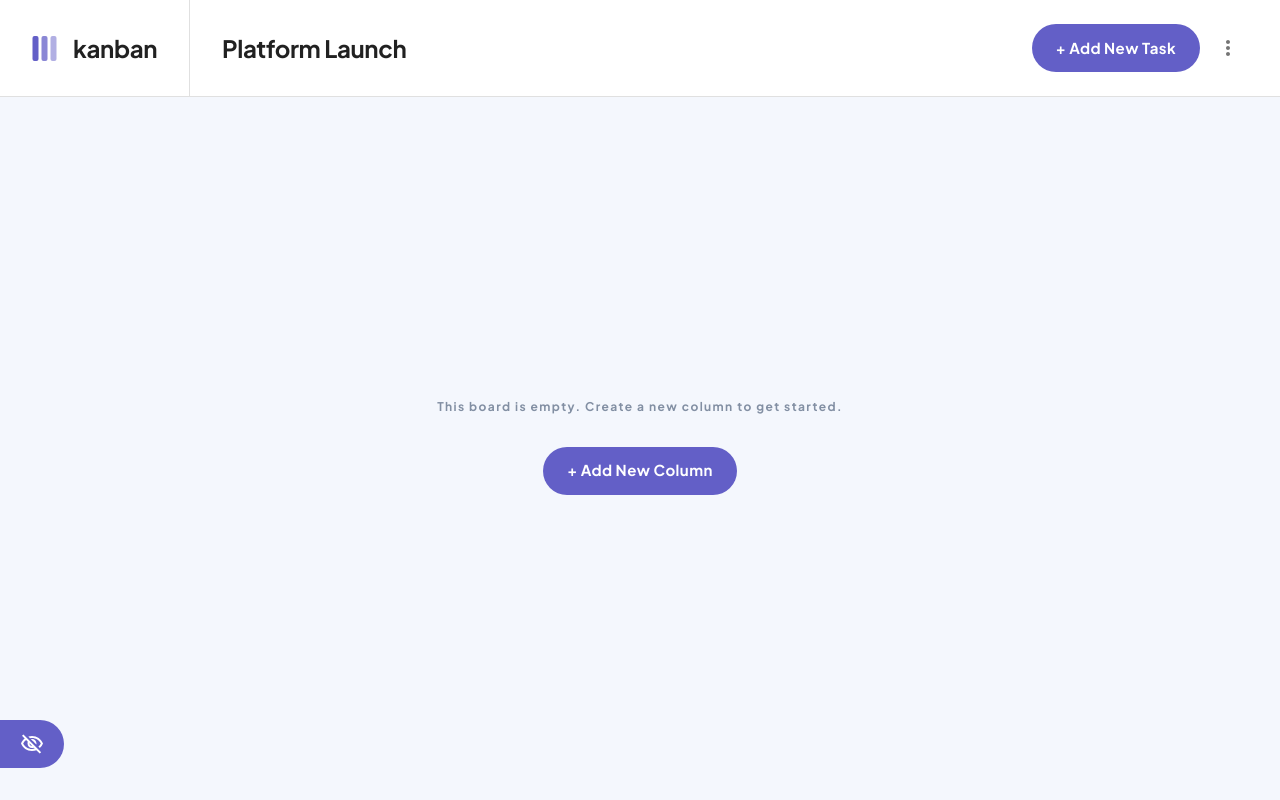
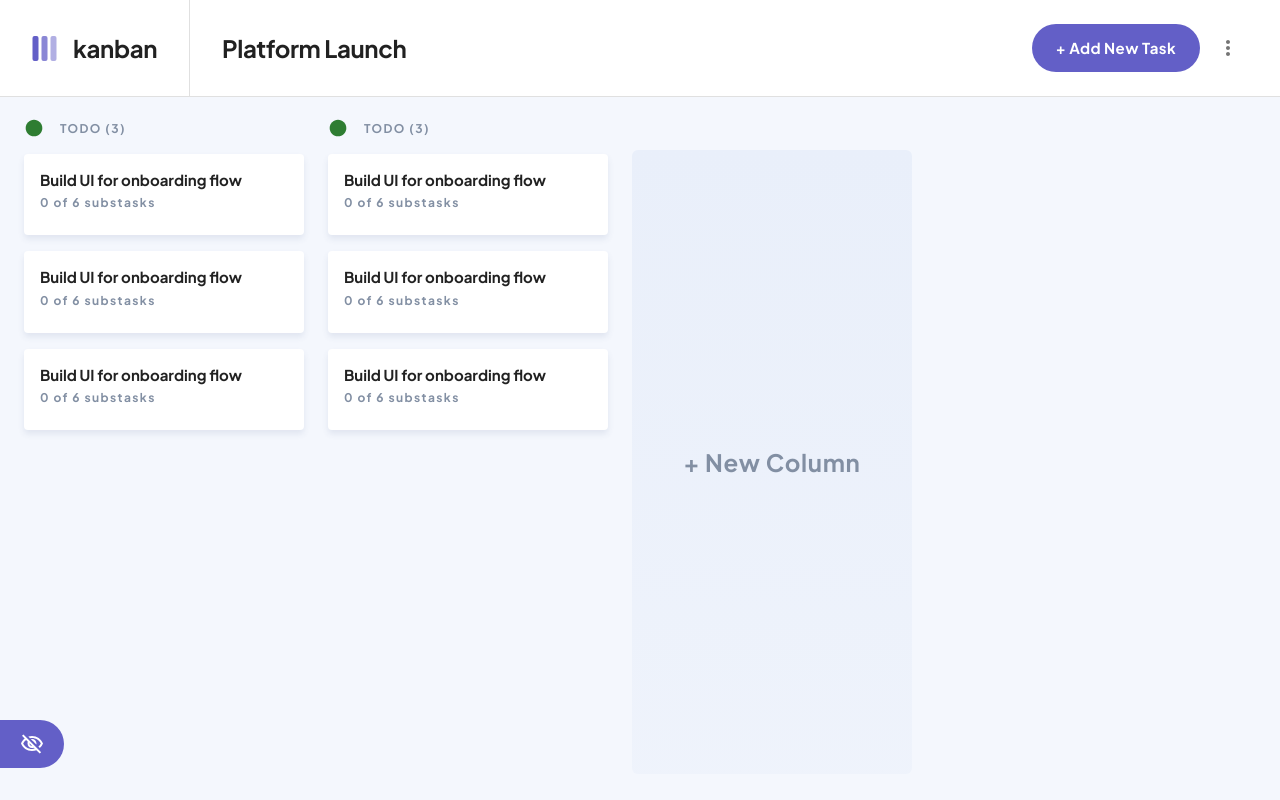
Before and after one commit to AndriiShoiko/kanban-web-app, a Next.js app: page / in a window 1280 px wide. Built offline with nearby package versions, Linux system fonts and the light colour scheme.

Commit message:
add task board component

```diff
--- /dev/null
+++ b/components/Board/BoardTable.jsx
@@ -0,0 +1,46 @@
+import { Grid } from "@mui/material"
+import { CardTask } from "./CardTask/CardTask"
+import { HeaderColumn } from "./HeaderColumn"
+import { NewColumn } from "./NewColumn"
+
+export const BoardTable = () => {
+    return (
+        <Grid container columnGap={3} padding="24px" height="100%" wrap>
+            <Grid item>
+                <Grid container direction="column" rowGap={2}>
+                    <Grid item>
+                        <HeaderColumn />
+                    </Grid>
+                    <Grid item>
+                        <CardTask />
+                    </Grid>
+                    <Grid item>
+                        <CardTask />
+                    </Grid>
+                    <Grid item>
+                        <CardTask />
+                    </Grid>
+                </Grid>
+            </Grid>
+            <Grid item>
+                <Grid container direction="column" rowGap={2}>
+                    <Grid item>
+                        <HeaderColumn />
+                    </Grid>
+                    <Grid item>
+                        <CardTask />
+                    </Grid>
+                    <Grid item>
+                        <CardTask />
+                    </Grid>
+                    <Grid item>
+                        <CardTask />
+                    </Grid>
+                </Grid>
+            </Grid>
+            <Grid item>
+                <NewColumn />
+            </Grid>
+        </Grid>
+    )
+}
--- /dev/null
+++ b/components/Board/CardTask/CardTask.jsx
@@ -0,0 +1,29 @@
+import { Card, Typography, CardContent, Link } from "@mui/material";
+import { styled } from '@mui/material/styles';
+
+import { useDarkMode } from "../../../hooks/useDarkMode";
+
+const CardTaskStyle = styled(Card, {
+    shouldForwardProp: (prop) => prop !== 'darkMode'
+})(({ theme, darkMode }) => ({
+    ...theme.components.cardTask,
+    boxShadow: "0px 4px 6px rgba(54, 78, 126, 0.101545)",
+    ...(darkMode && {
+        backgroundColor: theme.palette.common.darkGrey,
+    }),
+}));
+
+export const CardTask = () => {
+    return (
+        <CardTaskStyle darkMode={useDarkMode()}>
+            <CardContent>
+                <Typography variant="h3" gutterBottom>
+                    Build UI for onboarding flow
+                </Typography>
+                <Typography variant="h4">
+                    0 of 6 substasks
+                </Typography>
+            </CardContent>
+        </CardTaskStyle>
+    )
+}
--- /dev/null
+++ b/components/Board/CardTask/index.js
@@ -0,0 +1 @@
+export { CardTask } from "./CardTask";
--- /dev/null
+++ b/components/Board/HeaderColumn.jsx
@@ -0,0 +1,13 @@
+import { Stack, Typography } from "@mui/material";
+import CircleIcon from '@mui/icons-material/Circle';
+
+export const HeaderColumn = (props) => {
+    return (
+        <Stack sx={{ minHeight: "20px" }} direction="row" spacing={2} alignItems="center">
+            <CircleIcon color="success" fontSize="small" />
+            <Typography variant="h4">
+                TODO (3)
+            </Typography>
+        </Stack>
+    )
+}
--- /dev/null
+++ b/components/Board/NewColumn.jsx
@@ -0,0 +1,44 @@
+import { Box, Button } from "@mui/material";
+import { styled } from "@mui/material/styles";
+import { useDarkMode } from "../../hooks/useDarkMode";
+
+const StyledNewColumn = styled(Box, {
+    shouldForwardProp: (prop) => prop !== "darkMode",
+})(({ theme, darkMode }) => ({
+    display: "flex",
+    alignItems: "center",
+    justifyContent: "center",
+    height: `calc(100% - ${theme.spacing(4)})`,
+    width: "100%",
+    marginTop: theme.spacing(4),
+    background:
+        "linear-gradient(180deg, #E9EFFA 0%, rgba(233, 239, 250, 0.5) 100%)",
+    borderRadius: "6px",
+    ...theme.components.cardTask,
+    ...(darkMode && {
+        background:
+            "linear-gradient(180deg, rgba(43, 44, 55, 0.25) 0%, rgba(43, 44, 55, 0.125) 100%)",
+    }),
+}));
+
+export const StyledButton = styled(Button)(({ theme }) => ({
+    fontStyle: "normal",
+    fontWeight: 700,
+    fontSize: "24px",
+    lineHeight: "30px",
+    backgroundColor: "inherit",
+    color: theme.palette.common.mediumGrey,
+    "&:hover": {
+        backgroundColor: "inherit",
+        cursor: "pointer",
+        color: theme.palette.common.mainPurple,
+    },
+}));
+
+export const NewColumn = () => {
+    return (
+        <StyledNewColumn darkMode={useDarkMode()}>
+            <StyledButton size="large">+ New Column</StyledButton>
+        </StyledNewColumn>
+    );
+};
--- a/pages/index.js
+++ b/pages/index.js
@@ -1,45 +1,15 @@
-import { Typography } from "@mui/material";
-
 import { Layout } from "../components/Layout";
-
-import { useContext } from "react";
-import { ThemeContext } from "../store/ThemeContext";
-import { ButtonDestructive } from "../ui/buttons/ButtonDestructive";
-import { ButtonPrimaryL } from "../ui/buttons/ButtonPrimaryL";
-import { ButtonPrimaryS } from "../ui/buttons/ButtonPrimaryS";
-import { ButtonSecondary } from "../ui/buttons/ButtonSecondary";
 import { EmptyBoard } from "../components/Board";
+import { CardTask } from "../components/Board/CardTask/CardTask";
+import { BoardTable } from "../components/Board/BoardTable";
 
 const HomePage = () => {
 
-    const theme = useContext(ThemeContext);
-
     return (
         <Layout>
-            <EmptyBoard />
-            {/* <Typography variant="h1">Welcome to Next.js!</Typography>
-            <Typography variant="h2">Welcome to Next.js!</Typography>
-            <Typography variant="h3">Welcome to Next.js!</Typography>
-            <Typography variant="h4">Welcome to Next.js!</Typography>
-            <Typography variant="body1">Body (L) - Lorem ipsum dolor sit amet, consectetuer adipiscing elit. Phasellus hendrerit. Pellentesque aliquet nibh nec urna.
-                In nisi neque, aliquet vel, dapibus id, mattis vel, nisi. Sed pretium, ligula sollicitudin laoreet viverra, tortor libero sodales leo, eget blandit nunc tortor eu nibh.
-                Nullam mollis. Ut justo. Suspendisse potenti. Sed egestas, ante et vulputate volutpat, eros pede semper est, vitae luctus metus libero eu augue. Morbi purus libero,
-                faucibus adipiscing, commodo quis, gravida id, est.</Typography>
-            <Typography variant="body2">Welcome to Next.js!</Typography>
-
-            <Typography variant="h1">{theme.mode}</Typography>
-            <ButtonPrimaryL onClick={() => theme.toogleThemeMode()}>
-                Button Primary (L)
-            </ButtonPrimaryL>
-            <ButtonPrimaryS onClick={() => theme.toogleThemeMode()}>
-                Button Primary (S)
-            </ButtonPrimaryS>
-            <ButtonSecondary onClick={() => theme.toogleThemeMode()}>
-                Button Secondary
-            </ButtonSecondary>
-            <ButtonDestructive onClick={() => theme.toogleThemeMode()}>
-                Button Destructive
-            </ButtonDestructive> */}
+            {/* <EmptyBoard /> */}
+            {/* <CardTask /> */}
+            <BoardTable />
         </Layout>
     )
 }
--- a/styles/Theme.jsx
+++ b/styles/Theme.jsx
@@ -106,6 +106,9 @@ export const theme = {
         header: {
             heightDesktop: "96px",
             heightTablet: "80px",
+        },
+        cardTask: {
+            minWidth: 280
         }
     }
 };
```
